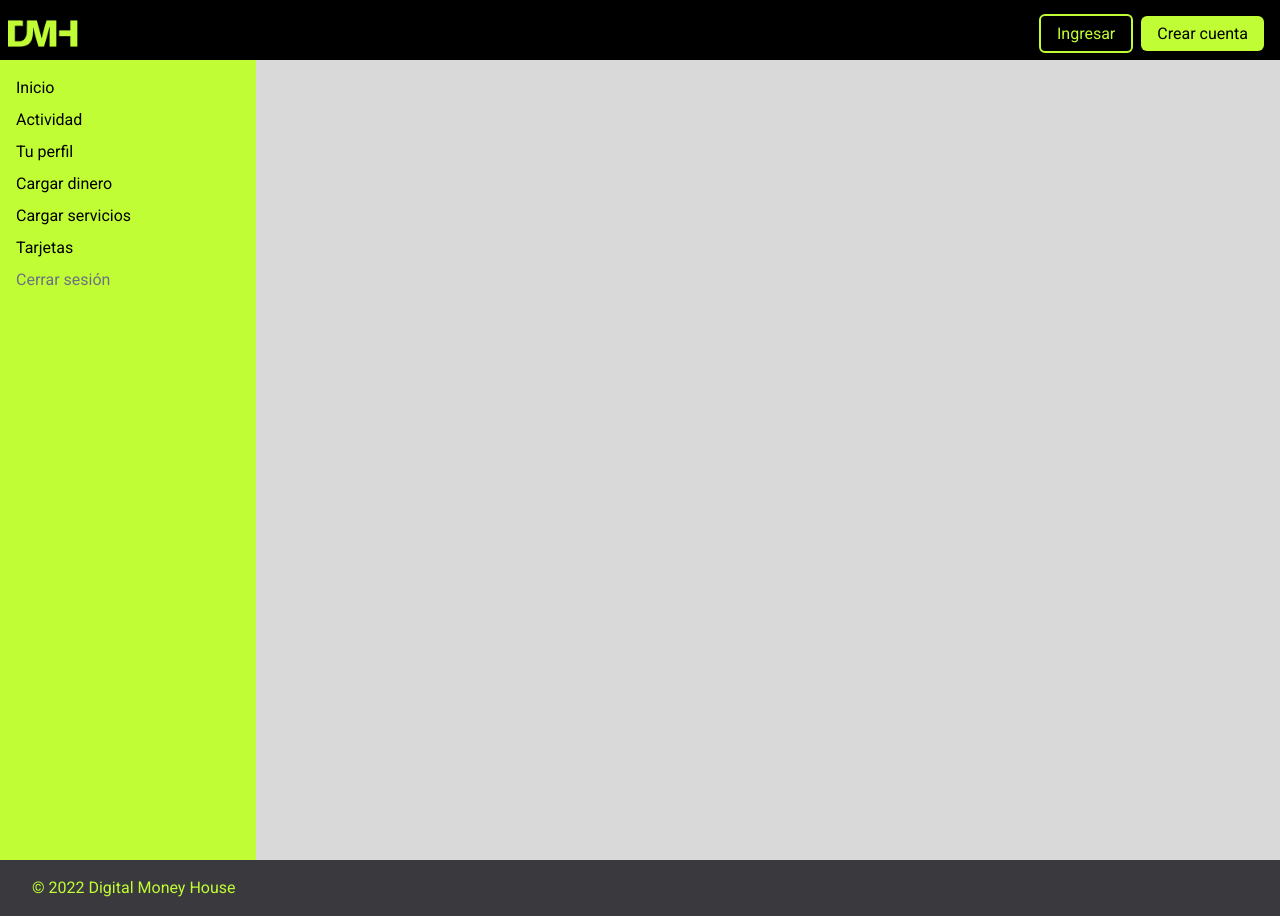
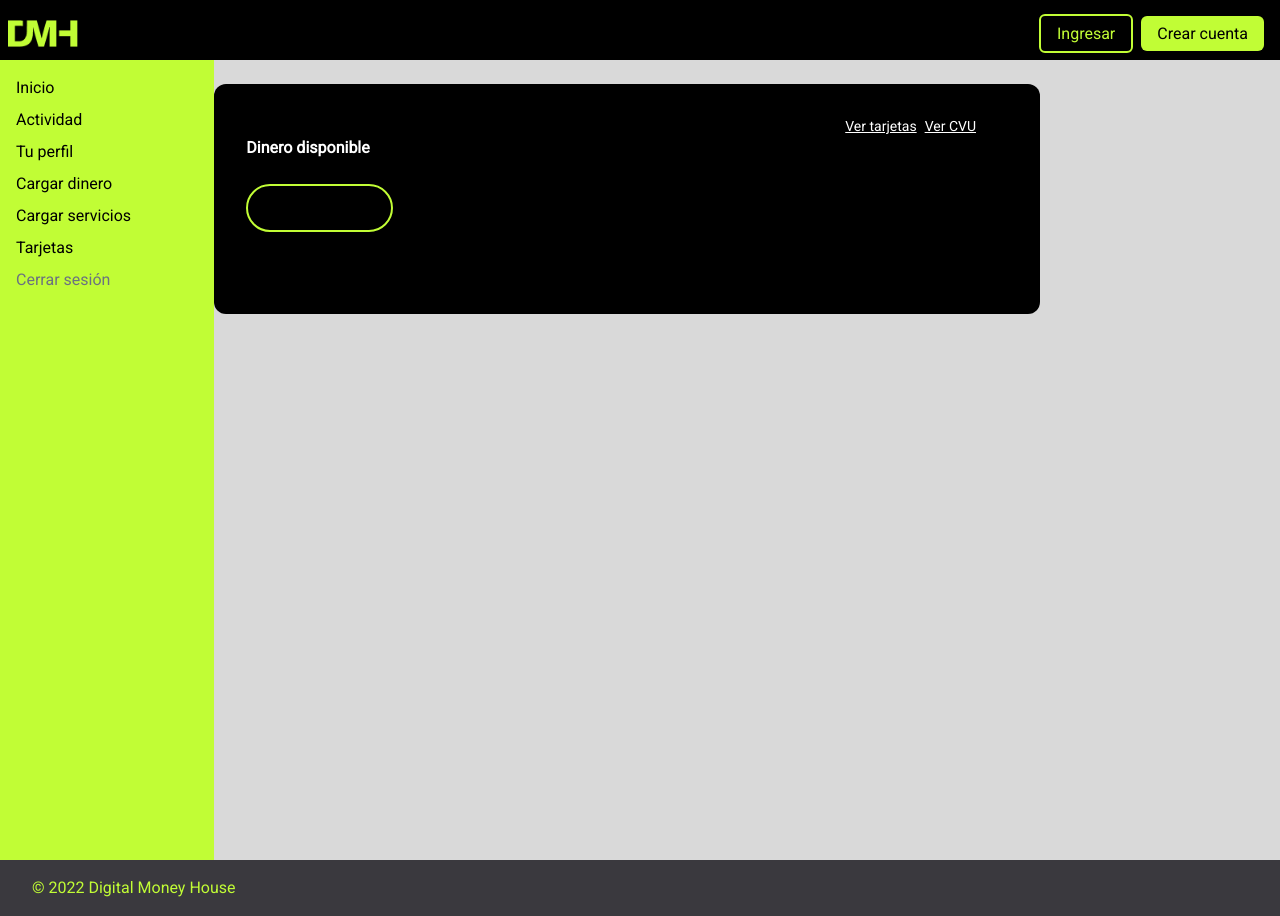
Before and after one commit to VictoriaCanclini/digital-money-house, a Next.js app: page /home in a window 1280 px wide. Built offline with nearby package versions, Linux system fonts and the light colour scheme.

Commit message:
add card

```diff
--- a/src/app/home/page.jsx
+++ b/src/app/home/page.jsx
@@ -1,3 +1,4 @@
+import Card from "@/components/Card";
 import Footer from "@/components/Footer";
 import Navbar from "@/components/Navbar";
 import Sibvar from "@/components/Sibvar";
@@ -6,7 +7,10 @@ const HomePage = () => {
   return (
     <div className="bg-[#D9D9D9]">
       <Navbar />
-      <Sibvar />
+      <div className="flex justify-between">
+        <Sibvar />
+        <Card />
+      </div>
       <Footer />
     </div>
   );
--- /dev/null
+++ b/src/components/Card.jsx
@@ -0,0 +1,16 @@
+const Card = () => {
+  return (
+    <div className="bg-black w-[1000px] h-[230px] p-8 mt-6 mr-60 rounded-xl">
+      <div className="text-white flex justify-end gap-2 mr-8 underline text-sm">
+        <button>Ver tarjetas</button>
+        <button>Ver CVU</button>
+      </div>
+      <h2 className="text-md text-white font-semibold">Dinero disponible</h2>
+      <button className="border-2 border-[#C1FD35] text-xl rounded-full p-2 mt-6">
+        $6.890.534,17
+      </button>
+    </div>
+  );
+};
+
+export default Card;
```
